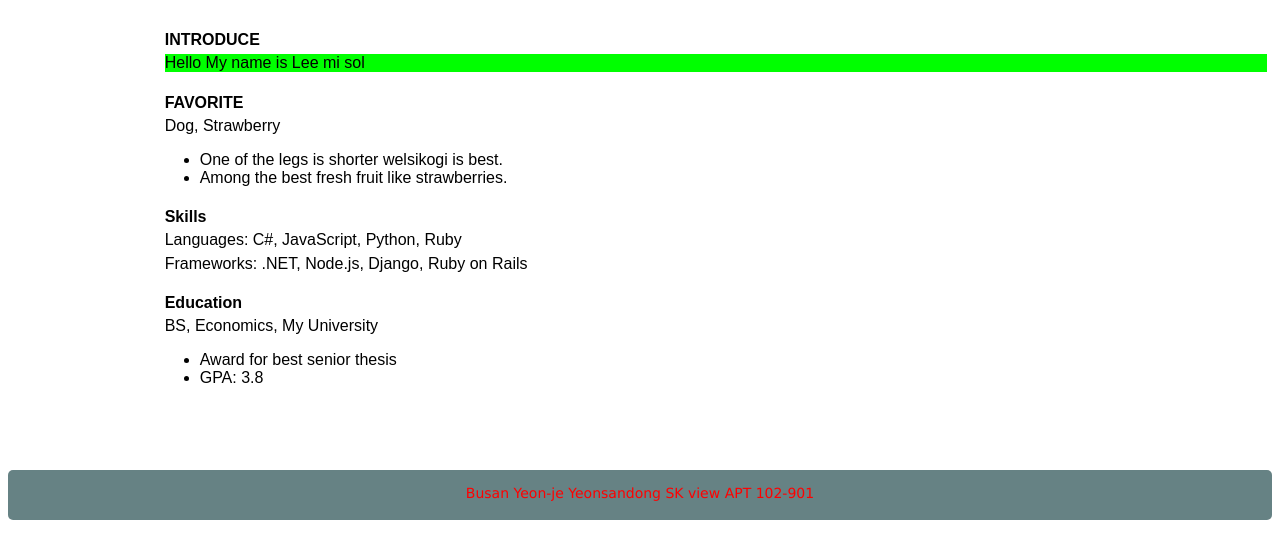
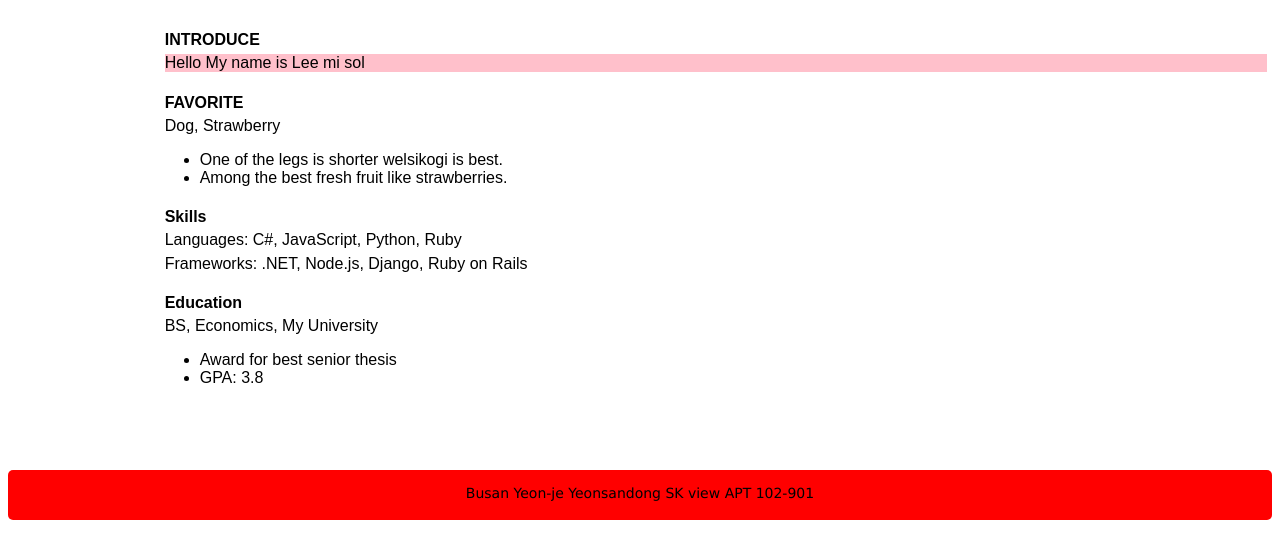
Before and after one commit to lmsol1030/test, a plain HTML site: page index.html in a window 1280 px wide. Shown: the part 48-606 px from the top of the page. Drawn offline with Linux system fonts and the light colour scheme.

Commit message:
Update stylesheet.css

```diff
--- a/stylesheet.css
+++ b/stylesheet.css
@@ -66,7 +66,7 @@ a:hover {
 
 
 	p:nth-child(2) {
-   background-color : #00FF00;
+   background-color : pink;
 }
 
 
@@ -76,12 +76,12 @@ a:hover {
 #footer {
 	position: relative;
 	height: 50px;
-	background-color: #668284;
+	background-color: red;
 	clear: both;
 	font-family: Verdana, sans-serif;
 	font-size: 14px;
 	text-align: center;
-	color: red;
+	color: black;
 }
 
 #footer p {
```
